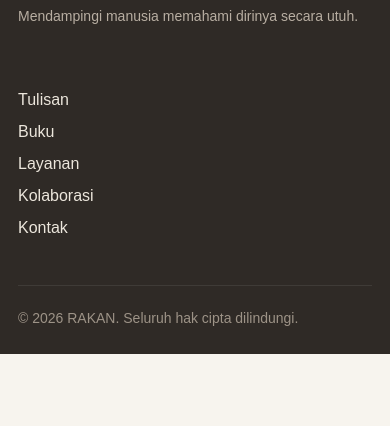
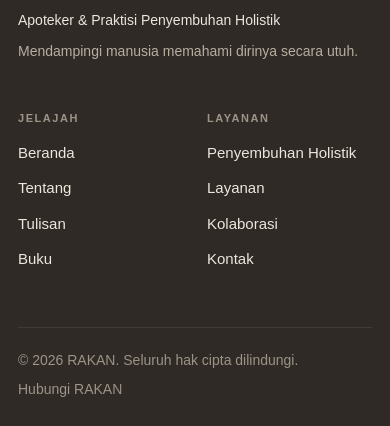
Before and after one commit to rakanisius/rakan-website, an Astro site: page / in a window 390 px wide. Shown: the part 5140-5566 px from the top of the page. Before the commit the page ends 5494 px from the top, so only its background shows below. Built offline with nearby package versions, Linux system fonts and the light colour scheme; Astro itself is replaced by a stand-in of ours.

Commit message:
feat: finalize public website navigation and footer

```diff
--- a/src/components/Footer.astro
+++ b/src/components/Footer.astro
@@ -8,115 +8,216 @@ import Brand from "./Brand.astro";
     <div class="top">
 
       <div class="brand">
+        <a href="/" class="brand-link" aria-label="Beranda RAKAN">
           <Brand variant="text" size={42} />
+        </a>
+
+        <p class="role">
+          Apoteker & Praktisi Penyembuhan Holistik
+        </p>
 
         <p class="tagline">
           Mendampingi manusia memahami dirinya secara utuh.
         </p>
       </div>
 
-      <nav class="links">
+      <nav class="links" aria-label="Navigasi footer">
+
+        <div class="link-group">
+          <p class="label">Jelajah</p>
+
+          <a href="/">Beranda</a>
+          <a href="/about">Tentang</a>
           <a href="/tulisan">Tulisan</a>
           <a href="/buku">Buku</a>
+        </div>
+
+        <div class="link-group">
+          <p class="label">Layanan</p>
+
+          <a href="/holistik">Penyembuhan Holistik</a>
           <a href="/layanan">Layanan</a>
           <a href="/kolaborasi">Kolaborasi</a>
           <a href="/kontak">Kontak</a>
+        </div>
+
       </nav>
 
     </div>
 
     <div class="bottom">
-      <p>© 2026 RAKAN. Seluruh hak cipta dilindungi.</p>
+
+      <p>
+        © {new Date().getFullYear()} RAKAN. Seluruh hak cipta dilindungi.
+      </p>
+
+      <div class="legal">
+        <a href="/kontak">Hubungi RAKAN</a>
+      </div>
+
     </div>
 
   </div>
 </footer>
 
 <style>
-
-.footer{
-  background:#2F2A26;
-  color:#ECE6DC;
-  padding:72px 0 36px;
+.footer {
+  background: #2F2A26;
+  color: #ECE6DC;
+  padding: 72px 0 36px;
 }
 
-.container{
-  max-width:1180px;
-  margin:auto;
-  padding:0 32px;
+.container {
+  max-width: 1180px;
+  margin: auto;
+  padding: 0 32px;
 }
 
-.top{
-  display:flex;
-  justify-content:space-between;
-  gap:48px;
-  align-items:flex-start;
+.top {
+  display: flex;
+  justify-content: space-between;
+  gap: 80px;
+  align-items: flex-start;
 }
 
-.brand{
-  max-width:380px;
+.brand {
+  max-width: 400px;
 }
 
-.tagline{
-  margin-top:14px;
-  color:#B8AEA2;
-  font-size:15px;
-  line-height:1.7;
+.brand-link {
+  display: inline-flex;
+  text-decoration: none;
 }
 
-.links{
-  display:grid;
-  gap:14px;
+.role {
+  margin: 18px 0 0;
+  color: #ECE6DC;
+  font-size: 15px;
+  line-height: 1.6;
 }
 
-.links a{
-  color:#ECE6DC;
-  text-decoration:none;
-  transition:.2s;
+.tagline {
+  margin: 8px 0 0;
+  color: #B8AEA2;
+  font-size: 15px;
+  line-height: 1.7;
 }
 
-.links a:hover{
-  color:#FFFFFF;
+.links {
+  display: flex;
+  gap: 72px;
 }
 
-.bottom{
-  margin-top:48px;
-  padding-top:24px;
-  border-top:1px solid rgba(255,255,255,.08);
+.link-group {
+  display: grid;
+  gap: 13px;
+  min-width: 130px;
 }
 
-.bottom p{
-  margin:0;
-  color:#9D9387;
-  font-size:14px;
+.label {
+  margin: 0 0 5px;
+  color: #9D9387;
+  font-size: 11px;
+  font-weight: 600;
+  letter-spacing: .14em;
+  text-transform: uppercase;
 }
 
-@media(max-width:800px){
-
-.container{
-  padding:0 20px;
+.links a {
+  color: #ECE6DC;
+  text-decoration: none;
+  font-size: 15px;
+  line-height: 1.5;
+  transition: color .2s ease;
 }
 
-.top{
-  flex-direction:column;
+.links a:hover {
+  color: #FFFFFF;
+}
+
+.bottom {
+  display: flex;
+  justify-content: space-between;
+  align-items: center;
+  gap: 24px;
+  margin-top: 56px;
+  padding-top: 24px;
+  border-top: 1px solid rgba(255,255,255,.08);
+}
+
+.bottom p {
+  margin: 0;
+  color: #9D9387;
+  font-size: 14px;
+}
+
+.legal a {
+  color: #9D9387;
+  font-size: 14px;
+  text-decoration: none;
+}
+
+.legal a:hover {
+  color: #FFFFFF;
+}
+
+@media (max-width: 800px) {
+
+  .container {
+    padding: 0 20px;
+  }
+
+  .top {
+    flex-direction: column;
+    gap: 48px;
+  }
+
+  .links {
+    width: 100%;
+    gap: 48px;
+  }
+
+  .link-group {
+    min-width: 0;
+  }
+
+  .bottom {
+    align-items: flex-start;
+    flex-direction: column;
+    gap: 12px;
   }
 
 }
 
-@media(max-width:390px){
+@media (max-width: 500px) {
 
-.container{
-  padding:0 18px;
+  .footer {
+    padding: 56px 0 28px;
   }
 
-.footer{
-  padding:56px 0 28px;
+  .container {
+    padding: 0 18px;
   }
 
-.tagline{
-  font-size:14px;
+  .links {
+    display: grid;
+    grid-template-columns: 1fr 1fr;
+    gap: 36px 24px;
+  }
+
+  .role,
+  .tagline {
+    font-size: 14px;
   }
 
 }
 
+@media (max-width: 360px) {
+
+  .links {
+    grid-template-columns: 1fr;
+    gap: 30px;
+  }
+
+}
 </style>
```
Lines whose indentation alone changed are shown as unchanged.
